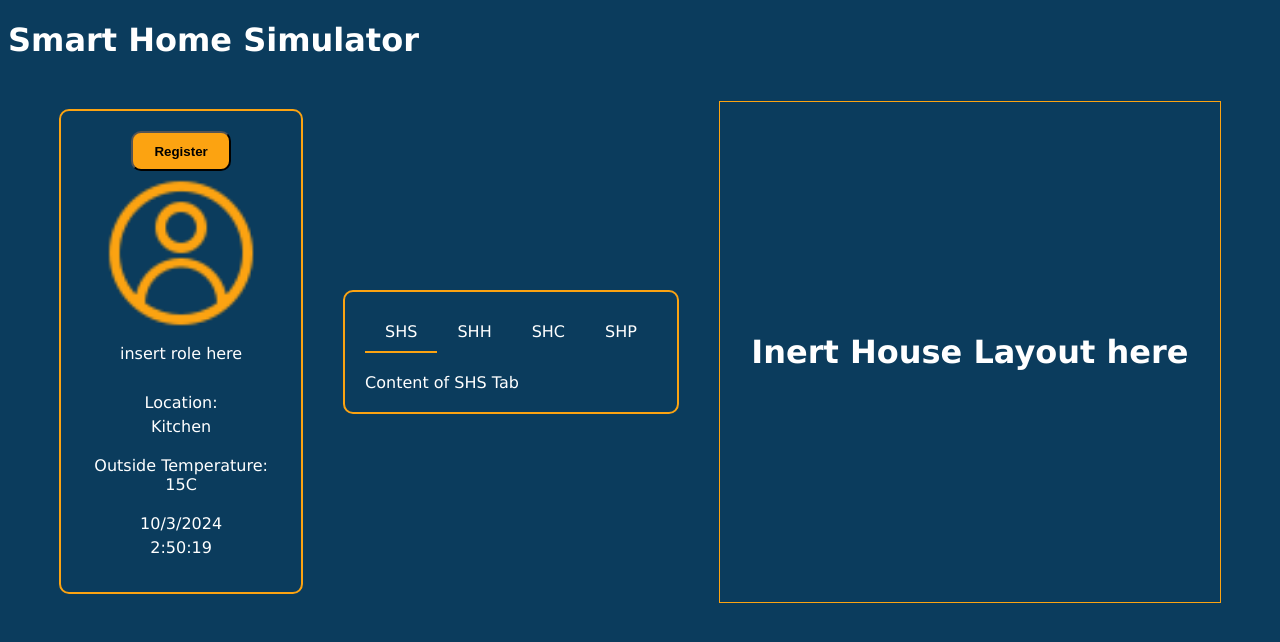
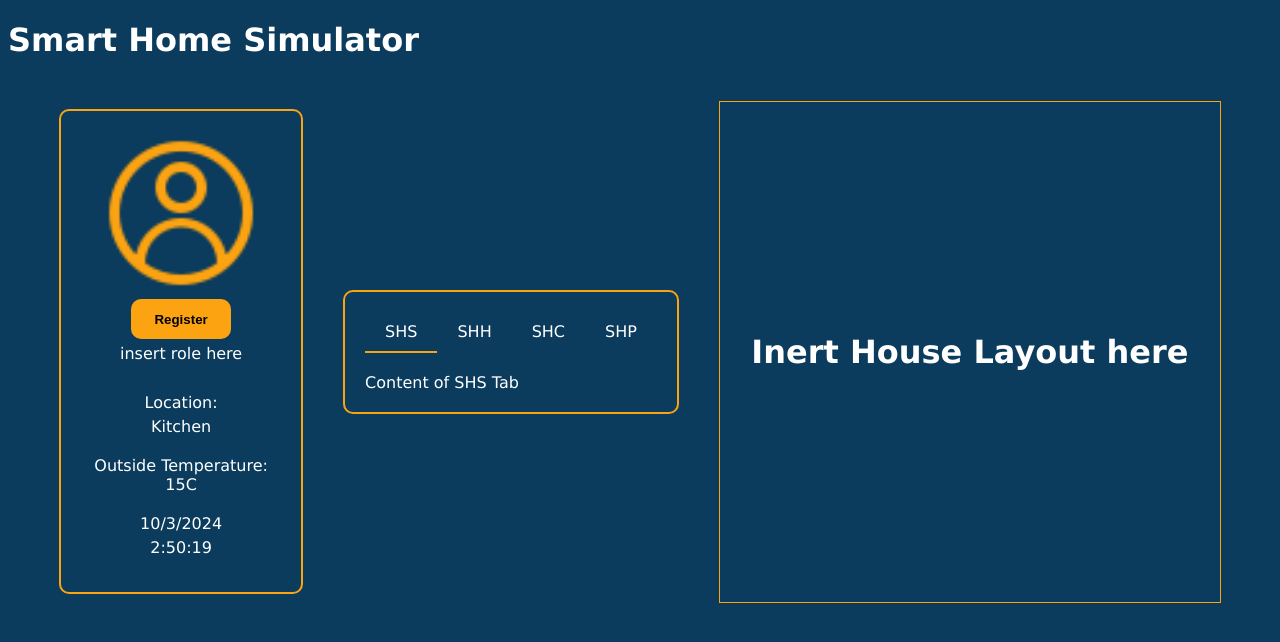
Before and after one commit to LiamDaigle/SOEN343, a React (Vite) app in the folder SmartHomeSystem/frontend/: page / in a window 1280 px wide. Shown: the top 642 px of the page. Built offline with nearby package versions, Linux system fonts and the light colour scheme.

Commit message:
fixed button styling for registration

```diff
--- a/SmartHomeSystem/frontend/src/UserProfile/Form.css
+++ b/SmartHomeSystem/frontend/src/UserProfile/Form.css
@@ -23,6 +23,7 @@
   background-color: var(--accent-color);
   color: black;
   margin: 5px;
+
 }
 
 .button.custom:hover {
--- a/SmartHomeSystem/frontend/src/UserProfile/UserProfile.css
+++ b/SmartHomeSystem/frontend/src/UserProfile/UserProfile.css
@@ -41,6 +41,8 @@
   height: 40px;
   font-weight: 700;
   border-radius: 10px;
+  border: none;
+  outline: none;
 }
 
 .common-btn:hover {
--- a/SmartHomeSystem/frontend/src/UserProfile/UserProfile.tsx
+++ b/SmartHomeSystem/frontend/src/UserProfile/UserProfile.tsx
@@ -35,15 +35,15 @@ const UserProfile = () => {
   return (
     <div className="user-profile-container">
       <div className="user-profile-picture">
-        <button className="common-btn" onClick={() => setDialogOpen(true)}>
-          Register
-        </button>
         {/* Open dialog on button click */}
         <Avatar
           imageUrl="assets/defaultavatar.png"
           altText="profile picture"
           size="100%"
         />
+        <button className="common-btn" onClick={() => setDialogOpen(true)}>
+          Register
+        </button>
         <p>insert role here</p> {/* TODO: role here */}
       </div>
       <div className="user-location">
```
